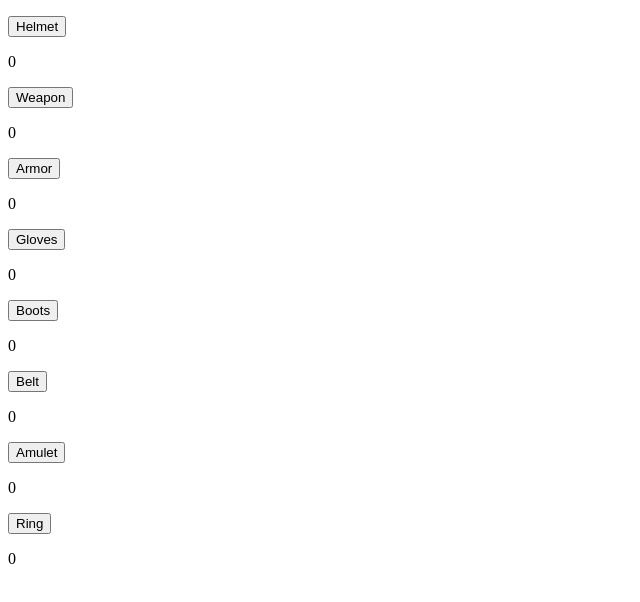
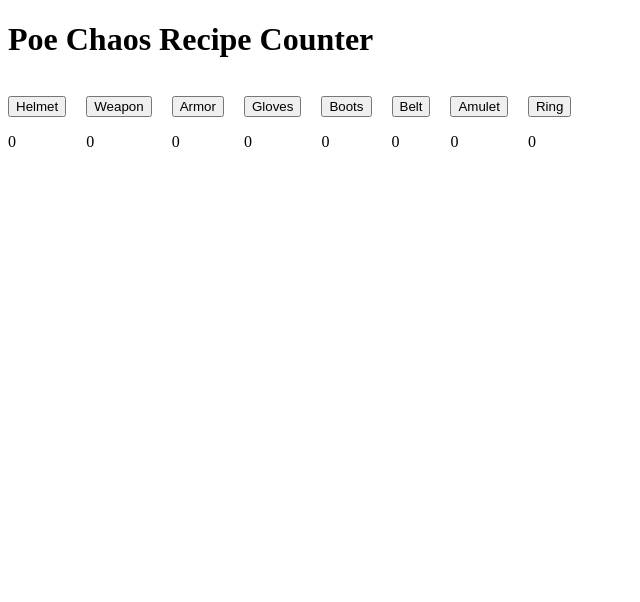
Before and after one commit to fabioaraujo/poe-chaos-recipe-counter, an Angular app: page / in a window 1280 px wide. Shown: the top 602 px of the page, without its empty margins (0-640 px from the left). Built offline with nearby package versions, Linux system fonts and the light colour scheme.

Commit message:
ajuste na disposição dos botões

```diff
--- a/src/app/app.component.html
+++ b/src/app/app.component.html
@@ -1,3 +1,6 @@
+<header>
+  <h1>Poe Chaos Recipe Counter</h1>
+</header>
 <div class="container">
   <app-item-counter item="Helmet"></app-item-counter>
   <app-item-counter item="Weapon"></app-item-counter>
--- a/src/app/item-counter/item-counter.component.css
+++ b/src/app/item-counter/item-counter.component.css
@@ -0,0 +1,4 @@
+div {
+  float: left;
+  margin-right: 20px;
+}
--- a/src/app/item-counter/item-counter.component.html
+++ b/src/app/item-counter/item-counter.component.html
@@ -1,2 +1,4 @@
-<p><button (click)="increment()" >{{item}}</button></p>
-<p>{{quantidade}}</p>
+<div>
+  <p><button (click)="increment()" >{{item}}</button></p>
+  <p>{{quantidade}}</p>
+</div>
```
